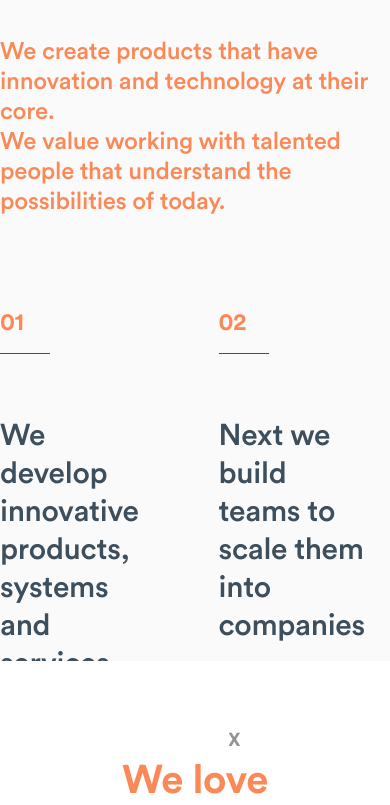
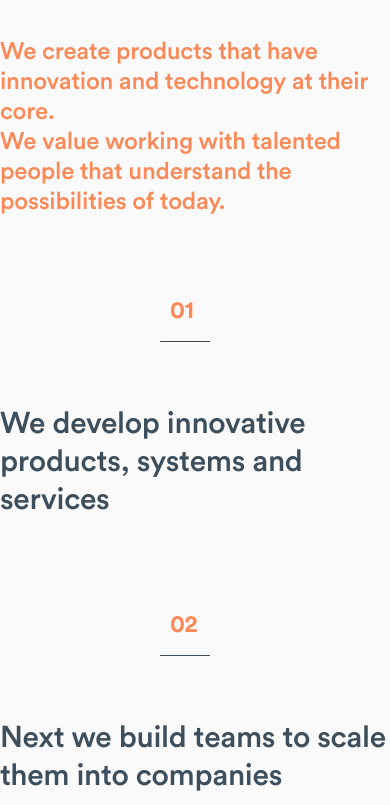
Before and after one commit to grombor/Startupz, a plain HTML site: page index.html in a window 390 px wide. Shown: the part 675-1480 px from the top of the page. Drawn offline with Linux system fonts and the light colour scheme; files whose address does not match are found by name.

Commit message:
fixed features

```diff
--- a/src/styles.css
+++ b/src/styles.css
@@ -240,7 +240,7 @@ section p {
 
 #cta-image {
   position: absolute;
-  top: 25%;
+  top: 205px;
   right: -3%;
 }
 
@@ -940,6 +940,7 @@ section p {
 
   section h2 {
     font-size: 2.5em;
+    text-align: center;
   }
 
   section p {
@@ -947,10 +948,26 @@ section p {
     margin: 2em auto;
   }
 
+  .features-grid-container {
+    display: grid;
+    grid-template-columns: 1fr;
+    grid-column-gap: 80px;
+}
+
   .features-grid-item h3 {
     font-size: 1.5em;
     padding: 19px 0;
-    margin: 1em 0 1em 0;
+    margin: 0.5em auto;
+  }
+
+  .features-grid-item h3::after {
+    content: '';
+    position: absolute;
+    left: -10px;
+    bottom: 3px;
+    width: 50px;
+    height: 1px;
+    background-color: #3d4f5c;
   }
 
   .footer {
```
